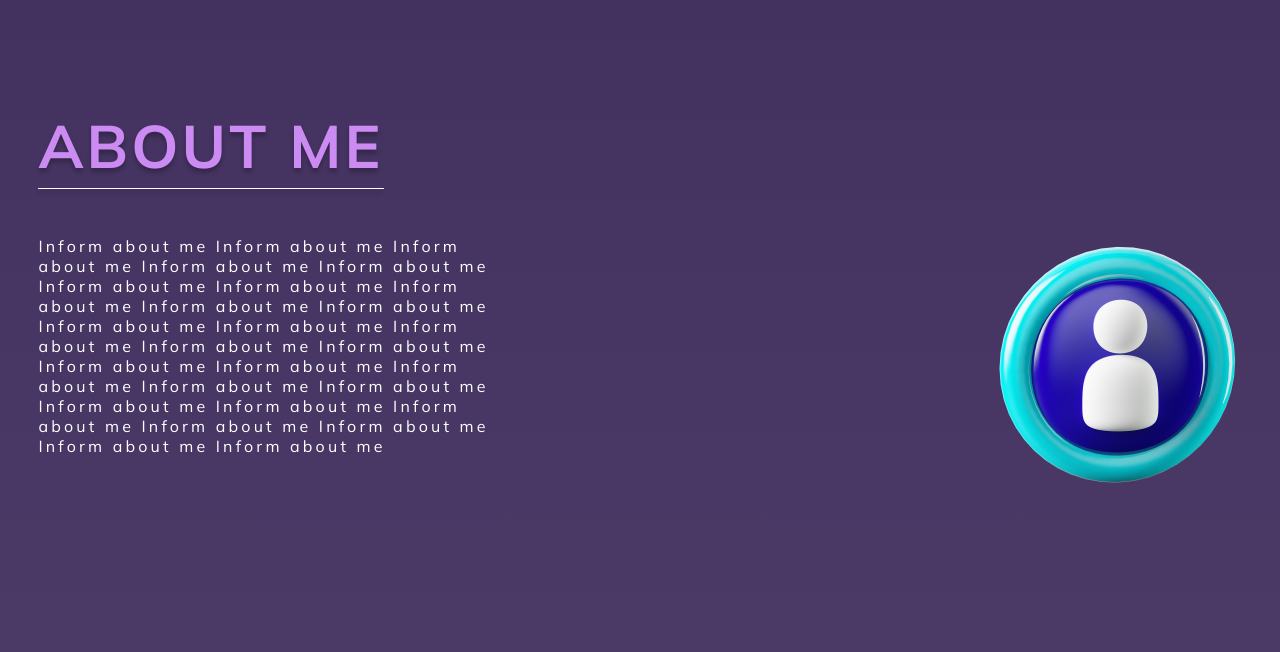
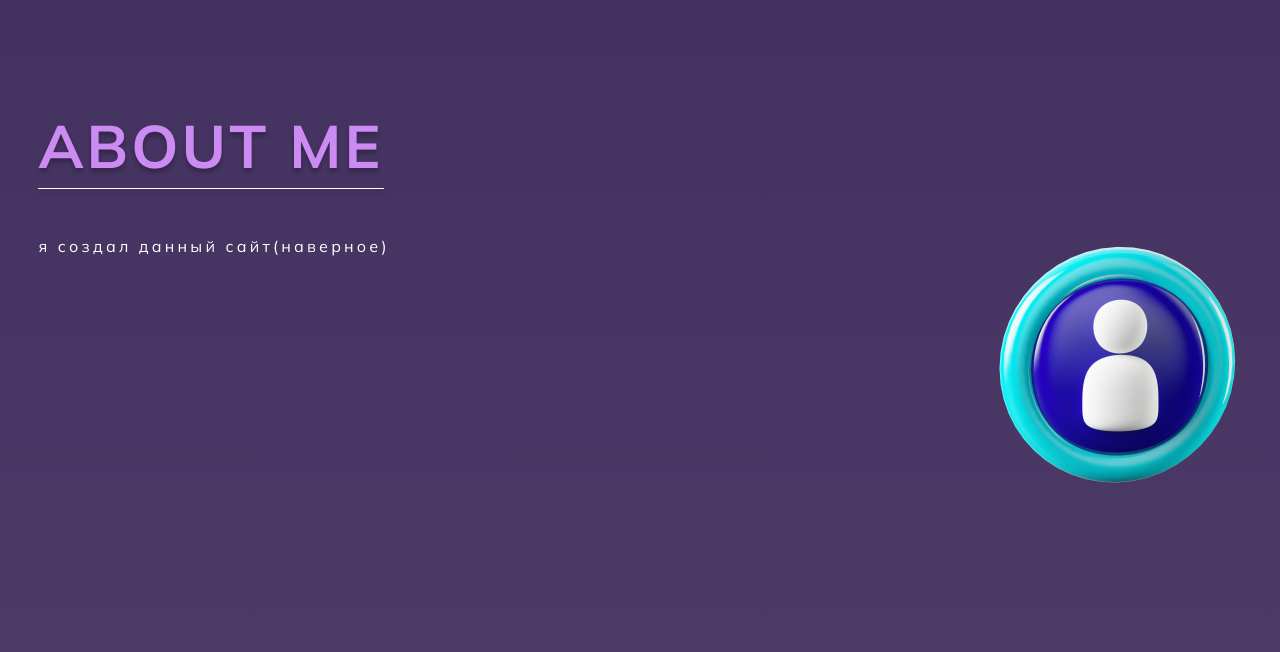
Before and after one commit to Yan1ch9/portfolio-main, a Flask app: page / in a window 1280 px wide. Shown: the part 798-1450 px from the top of the page. Run offline with Flask 3, Linux system fonts and the light colour scheme.

Commit message:
обновил инфо о себе#

```diff
--- a/templates/index.html
+++ b/templates/index.html
@@ -37,13 +37,7 @@
         <h2 class="about__title">ABOUT ME</h2>
         <div class="about__info info-block">
           <p class="info-block__text">
-            Inform about me Inform about me Inform about me Inform about me
-            Inform about me Inform about me Inform about me Inform about me
-            Inform about me Inform about me Inform about me Inform about me Inform about me
-            Inform about me Inform about me Inform about me Inform about me
-            Inform about me Inform about me Inform about me Inform about me Inform about me
-            Inform about me Inform about me Inform about me Inform about me
-            Inform about me
+           я создал данный сайт(наверное)
           </p>
           <img
             class="info-block__img"
```
